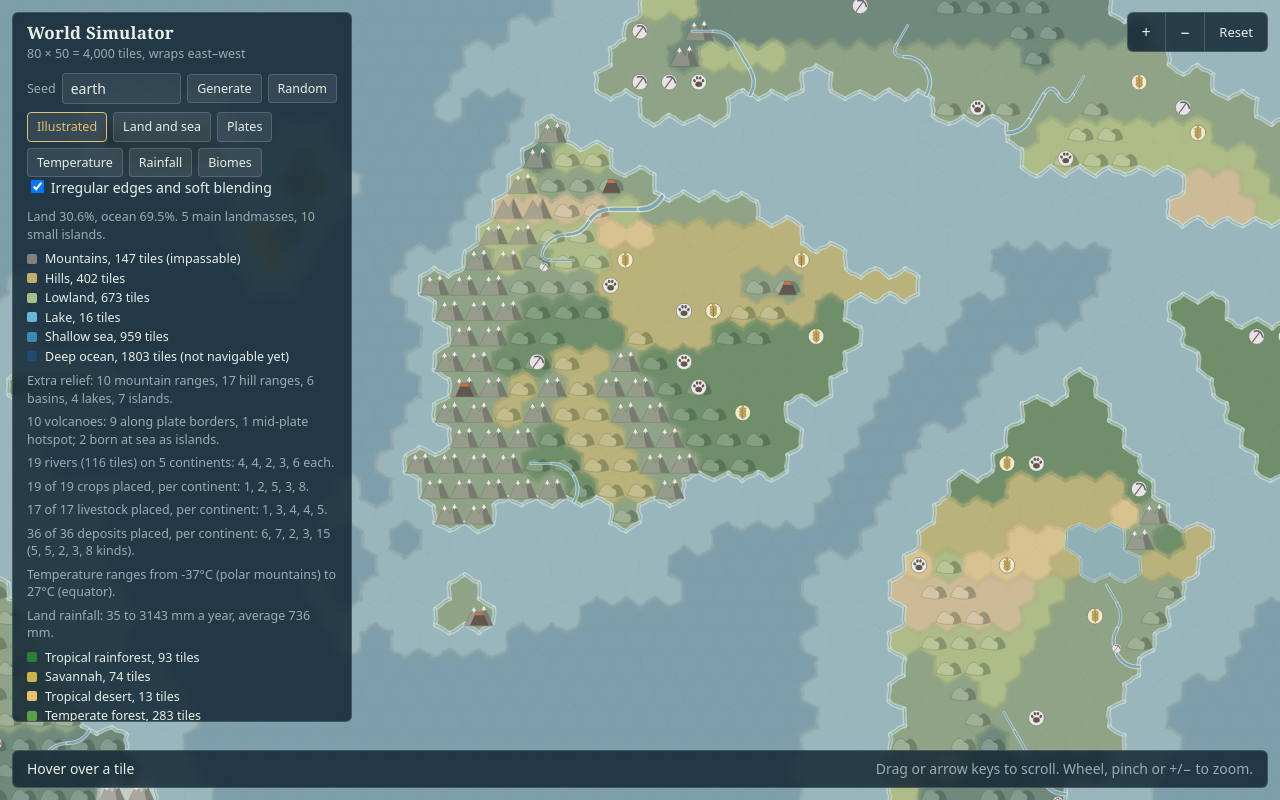
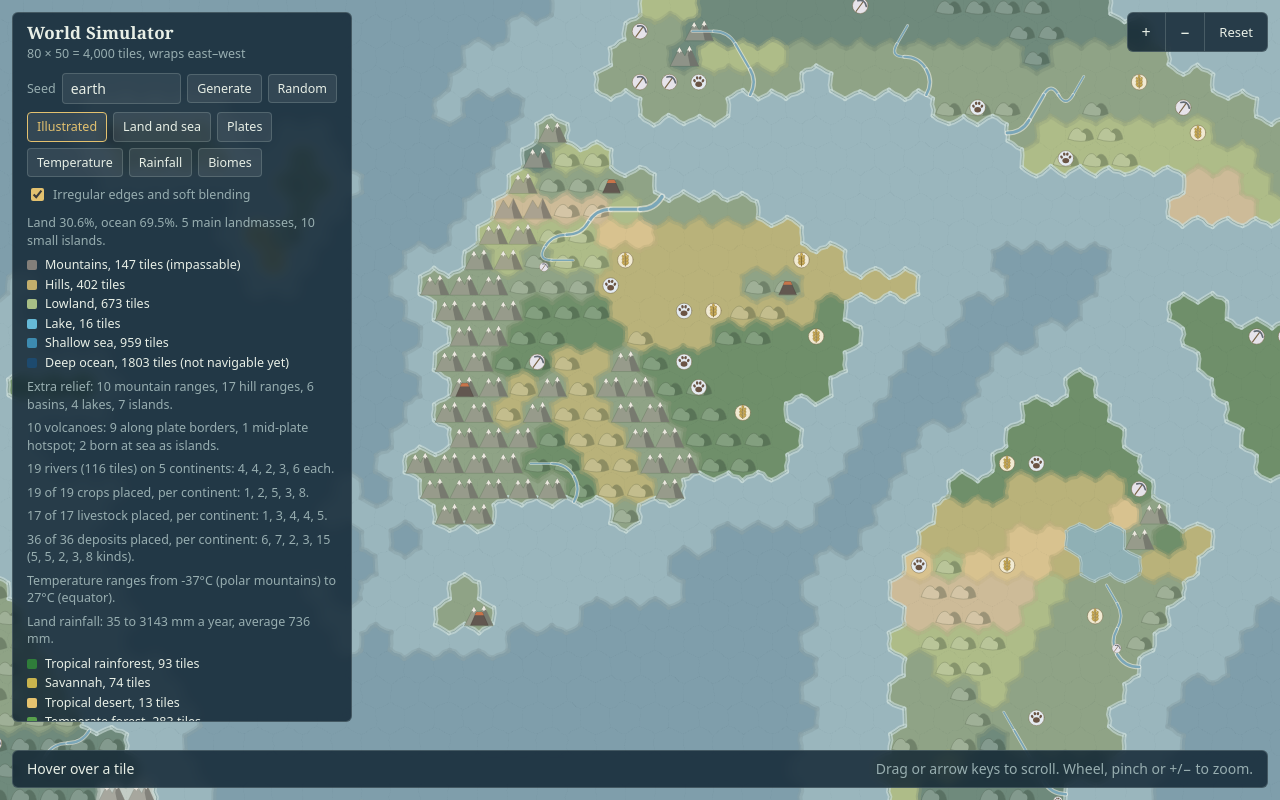
Before and after one commit to david820428/WorldSimulator, a plain HTML site: page index.html in a window 1280 px wide. Drawn offline with Linux system fonts and the light colour scheme.

Commit message:
Add styles for edges class in style.css

```diff
--- a/css/style.css
+++ b/css/style.css
@@ -56,3 +56,6 @@ body { font: 14px/1.4 system-ui, -apple-system, "Segoe UI", sans-serif; color: v
 #legend { display: flex; align-items: center; gap: 8px; margin-top: 8px; font-size: 12px; color: var(--muted); }
 #legend[hidden] { display: none; }
 #legend .ramp { flex: 1; height: 10px; border-radius: 3px; border: 1px solid var(--line); }
+
+.edges { display: flex; align-items: center; gap: 6px; margin-top: 8px; font-size: 12.5px; color: var(--muted); cursor: pointer; }
+.edges input { accent-color: var(--accent); }
```
